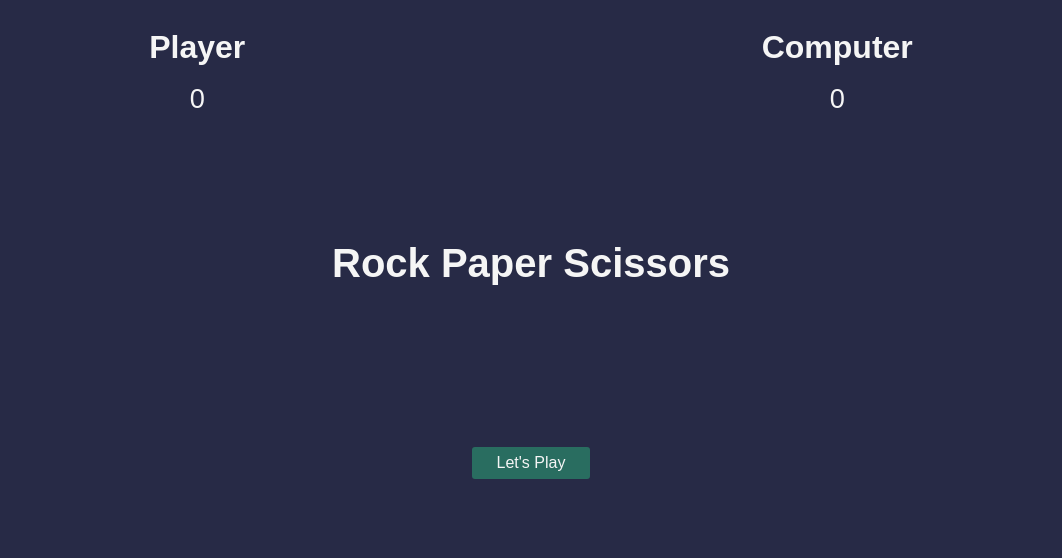
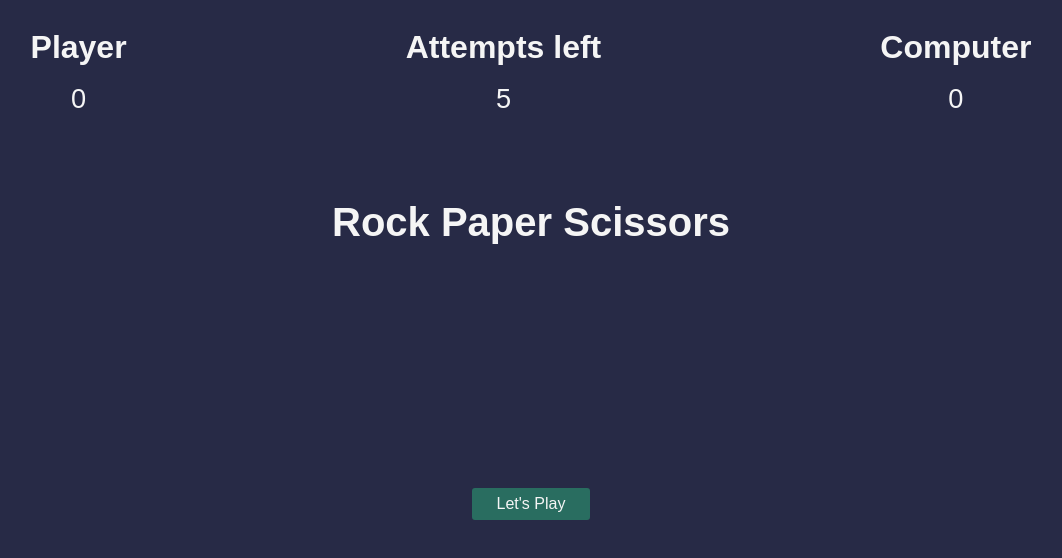
Before and after one commit to KiranKumarSingh18/Rock-Paper-Scissors, a plain HTML site: page index.html in a window 1280 px wide. Shown: the whole page, without its empty margins (109-1171 px from the left). Drawn offline with Linux system fonts and the light colour scheme.

Commit message:
Update index.html

```diff
--- a/index.html
+++ b/index.html
@@ -14,6 +14,11 @@
                 <p>0</p>
             </div>
 
+            <div class="attempts-left">
+                <h2>Attempts left</h2>
+                <p>5</p>
+            </div>
+
             <div class="computer-score">
                 <h2>Computer</h2>
                 <p>0</p>
@@ -21,7 +26,9 @@
         </div>
 
         <div class="info">
-            <h1>Rock Paper Scissors</h1>
+            <h1 class="final-winner">Rock Paper Scissors</h1>
+            <p class="winner-score"></p>
+            <p class="looser-score"></p>
             <button class="btn">Let's Play</button>
         </div>
 
```
